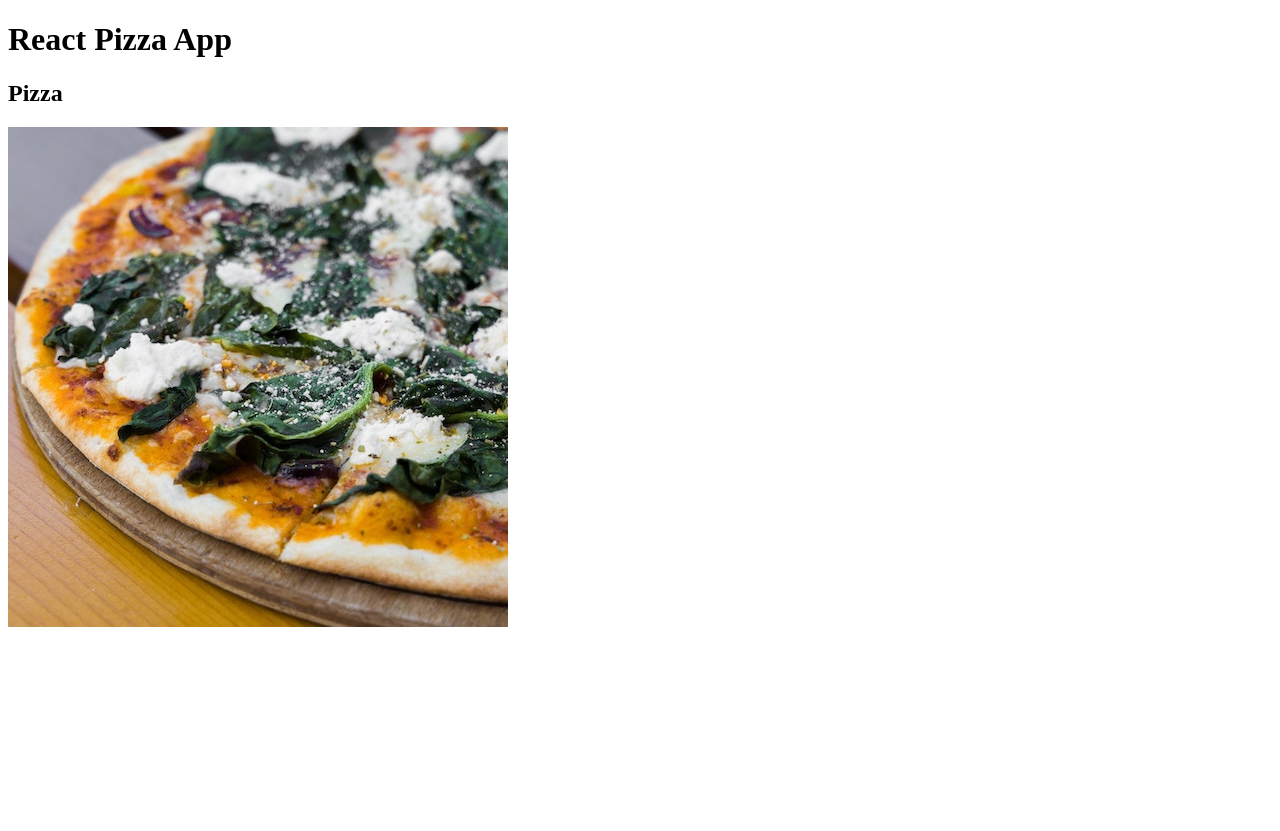
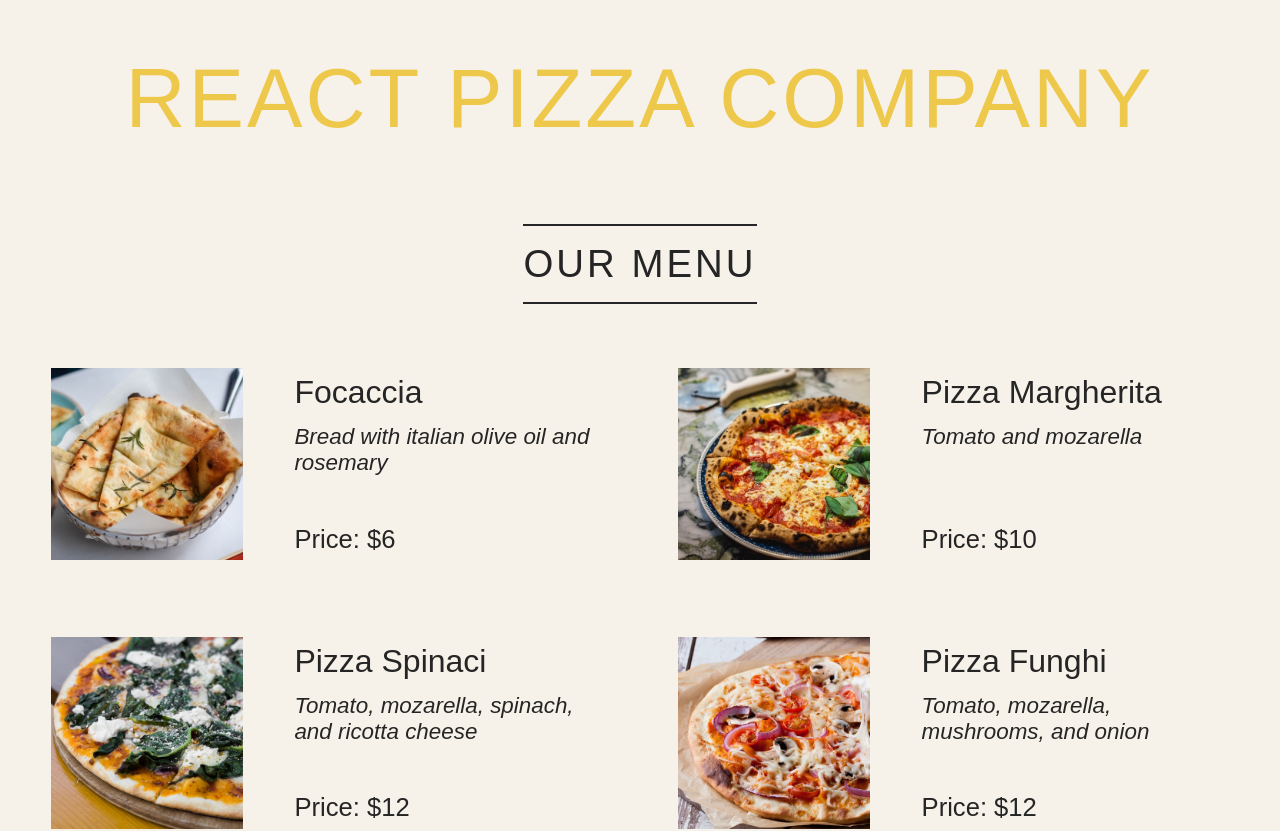
Before and after one commit to IndriesAndrei/react-pizza-app, a React (Vite) app: page / in a window 1280 px wide. Shown: the top 831 px of the page. Before the commit the page ends 800 px from the top, so only its background shows below. Built offline with nearby package versions, Linux system fonts and the light colour scheme.

Commit message:
Pizza list with data

```diff
--- a/src/App.css
+++ b/src/App.css
@@ -0,0 +1,141 @@
+* {
+    margin: 0;
+    padding: 0;
+    box-sizing: border-box;
+}
+
+body {
+    font-family: 'Roboto Mono', sans-serif;
+    color: #252525;
+    font-weight: 400;
+    background-color: #f7f2e9;
+    border-bottom: 1.6rem solid #edc84b;
+    min-height: 100vh;
+    padding: 3.2rem;
+    padding-bottom: 6rem;
+}
+
+.container {
+    max-width: 80rem;
+    margin: 0 auto;
+    display: flex;
+    flex-direction: column;
+    align-items: center;
+    gap: 4.8rem;
+}
+
+.header {
+    align-self: stretch;
+}
+
+.header h1 {
+    color: #edc84b;
+    text-transform: uppercase;
+    text-align: center;
+    font-size: 5.2rem;
+    font-weight: 300;
+    letter-spacing: 3px;
+    position: relative;
+    width: 100%;
+    display: block;
+}
+
+.menu {
+    display: flex;
+    flex-direction: column;
+    align-items: center;
+    gap: 4rem;
+}
+
+.menu h2 {
+    display: inline-block;
+    padding: 1rem 0;
+    border-top: 2px solid currentColor;
+    border-bottom: 2px solid currentColor;
+    font-size: 2.4rem;
+    text-transform: uppercase;
+    letter-spacing: 3px;
+    font-weight: 500;
+}
+
+.menu > p {
+    font-size: 1.5rem;
+    text-align: center;
+    line-height: 1.6;
+    width: 80%;
+}
+
+.pizzas {
+    list-style: none;
+    display: grid;
+    grid-template-columns: 1fr 1fr;
+    gap: 4.8rem;
+}
+
+.pizza {
+    display: flex;
+    gap: 3.2rem;
+}
+
+.pizza img {
+    width: 12rem;
+    aspect-ratio: 1;
+    align-self: start;
+}
+
+.pizza div {
+    display: flex;
+    flex-direction: column;
+    gap: 0.8rem;
+    padding: 0.4rem 0;
+}
+
+.pizza h3 {
+    font-size: 2rem;
+    font-weight: 400;
+}
+
+.pizza p {
+    font-size: 1.4rem;
+    font-weight: 300;
+    font-style: italic;
+    margin-bottom: auto;
+}
+
+.pizza span {
+    display: block;
+    font-size: 1.6rem;
+}
+
+.pizza.sold-out {
+    color: #888;
+}
+
+.pizza.sold-out img {
+    filter: grayscale();
+    opacity: 0.8;
+}
+
+
+.order {
+    display: flex;
+    flex-direction: column;
+    align-items: center;
+    gap: 2.4rem;
+}
+
+.btn {
+    color: inherit;
+    font-family: inherit;
+    border: none;
+    font-size: 1.4rem;
+    font-weight: 500;
+    background-color: #edc84b;
+    padding: 1.4rem 3.2rem;
+    cursor: pointer;
+    transition: all 0.2s;
+}
+
+.btn:hover {
+    background-color: #e9bb24;
+}
--- a/src/App.tsx
+++ b/src/App.tsx
@@ -1,12 +1,15 @@
 import './App.css'
-import Pizza from './components/Pizza'
+import Menu from './components/Menu'
+import Header from './components/Header'
+import Footer from './components/Footer'
 
 function App() {
   return (
-    <>
-     <h1>React Pizza App</h1>
-     <Pizza />
-    </>
+    <div className='container'>
+     <Header />
+     <Menu />
+     <Footer />
+    </div>
   )
 }
 
--- /dev/null
+++ b/src/components/Footer.tsx
@@ -0,0 +1,14 @@
+function Footer() {
+    const hour = new Date().getHours();
+    const openHour = 12;
+    const closeHour = 22;
+    const isOpen = hour >= openHour && hour <= closeHour;
+
+    return (
+        <footer>
+            <p>{new Date().toLocaleTimeString()} - We're currently open!</p>
+        </footer>
+    )
+}
+
+export default Footer;
--- /dev/null
+++ b/src/components/Header.tsx
@@ -0,0 +1,9 @@
+function Header() {
+    return (
+        <header className="header">
+            <h1>React Pizza Company</h1>
+        </header>
+    )
+}
+
+export default Header;
--- /dev/null
+++ b/src/components/Menu.tsx
@@ -0,0 +1,61 @@
+import Pizza from "./Pizza";
+
+const pizzaData = [
+    {
+      name: "Focaccia",
+      ingredients: "Bread with italian olive oil and rosemary",
+      price: 6,
+      photoName: "pizzas/focaccia.jpg",
+      soldOut: false,
+    },
+    {
+      name: "Pizza Margherita",
+      ingredients: "Tomato and mozarella",
+      price: 10,
+      photoName: "pizzas/margherita.jpg",
+      soldOut: false,
+    },
+    {
+      name: "Pizza Spinaci",
+      ingredients: "Tomato, mozarella, spinach, and ricotta cheese",
+      price: 12,
+      photoName: "pizzas/spinaci.jpg",
+      soldOut: false,
+    },
+    {
+      name: "Pizza Funghi",
+      ingredients: "Tomato, mozarella, mushrooms, and onion",
+      price: 12,
+      photoName: "pizzas/funghi.jpg",
+      soldOut: false,
+    },
+    {
+      name: "Pizza Salamino",
+      ingredients: "Tomato, mozarella, and pepperoni",
+      price: 15,
+      photoName: "pizzas/salamino.jpg",
+      soldOut: true,
+    },
+    {
+      name: "Pizza Prosciutto",
+      ingredients: "Tomato, mozarella, ham, aragula, and burrata cheese",
+      price: 18,
+      photoName: "pizzas/prosciutto.jpg",
+      soldOut: false,
+    },
+  ];
+
+function Menu() {
+    return (
+        <main className="menu">
+            <h2>Our Menu</h2>
+            <ul className='pizzas'>
+                {pizzaData.map((pizza) =>
+                    <Pizza pizzaObj={pizza} key={pizza.name} />
+                )}
+            </ul>
+        </main>
+    )
+}
+
+export default Menu;
--- a/src/components/Pizza.tsx
+++ b/src/components/Pizza.tsx
@@ -1,54 +1,13 @@
-const pizzaData = [
-    {
-      name: "Focaccia",
-      ingredients: "Bread with italian olive oil and rosemary",
-      price: 6,
-      photoName: "pizzas/focaccia.jpg",
-      soldOut: false,
-    },
-    {
-      name: "Pizza Margherita",
-      ingredients: "Tomato and mozarella",
-      price: 10,
-      photoName: "pizzas/margherita.jpg",
-      soldOut: false,
-    },
-    {
-      name: "Pizza Spinaci",
-      ingredients: "Tomato, mozarella, spinach, and ricotta cheese",
-      price: 12,
-      photoName: "pizzas/spinaci.jpg",
-      soldOut: false,
-    },
-    {
-      name: "Pizza Funghi",
-      ingredients: "Tomato, mozarella, mushrooms, and onion",
-      price: 12,
-      photoName: "pizzas/funghi.jpg",
-      soldOut: false,
-    },
-    {
-      name: "Pizza Salamino",
-      ingredients: "Tomato, mozarella, and pepperoni",
-      price: 15,
-      photoName: "pizzas/salamino.jpg",
-      soldOut: true,
-    },
-    {
-      name: "Pizza Prosciutto",
-      ingredients: "Tomato, mozarella, ham, aragula, and burrata cheese",
-      price: 18,
-      photoName: "pizzas/prosciutto.jpg",
-      soldOut: false,
-    },
-  ];
-
-function Pizza() {
+function Pizza({pizzaObj}: {pizzaObj: {name: string, photoName: string, ingredients: string, price: number }}) {
     return (
-        <>
-            <h2>Pizza</h2>
-            <img src="pizzas/spinaci.jpg" alt='Pizza Spinaci' />
-        </>
+        <li className="pizza">
+          <img src={pizzaObj.photoName} alt={pizzaObj.name} />
+          <div>
+            <h3>{pizzaObj.name}</h3>
+            <p>{pizzaObj.ingredients}</p>
+            <span>Price: ${pizzaObj.price}</span>
+          </div>
+        </li>
     );
 }
 
```
